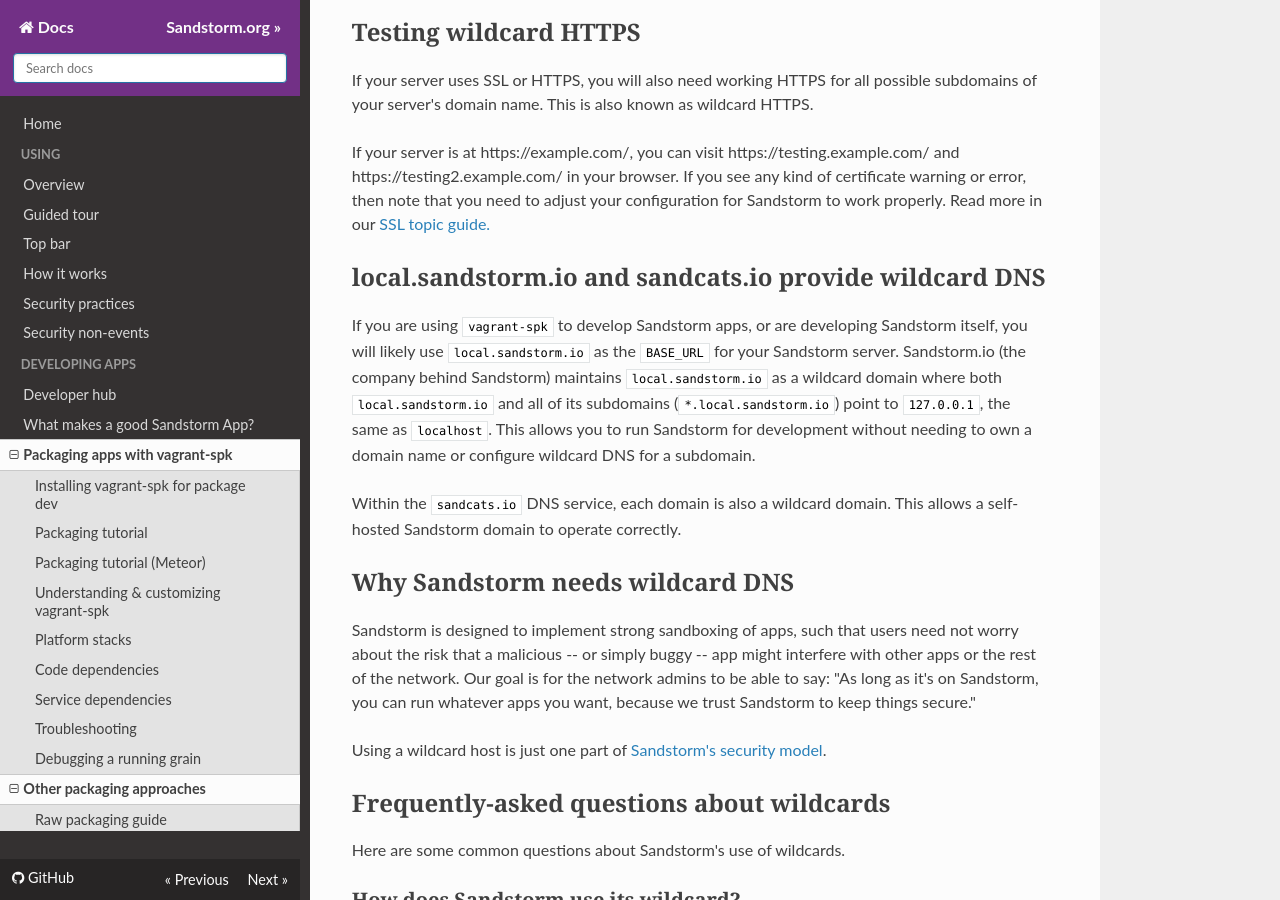
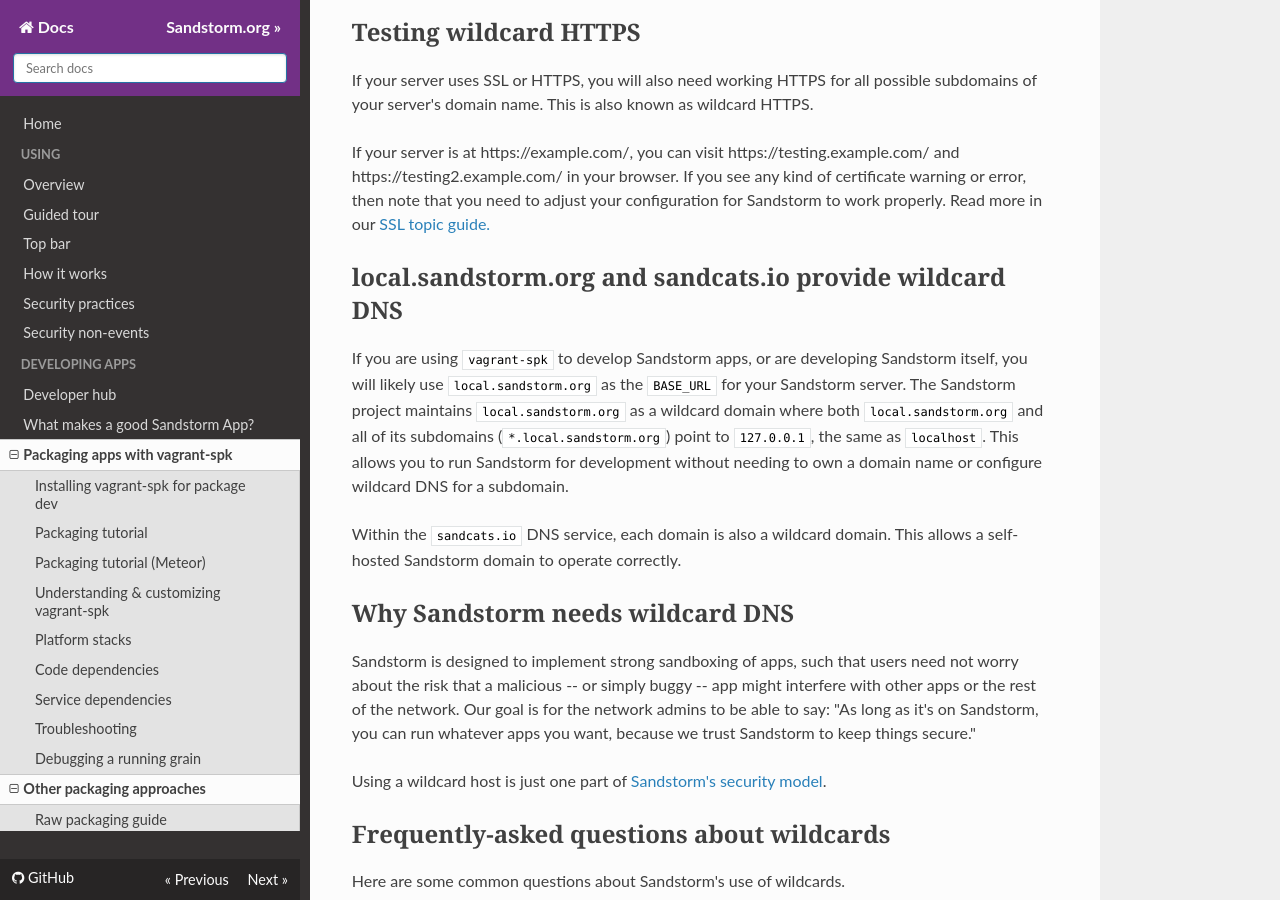
Before and after one commit to sandstorm-org/docs, an MkDocs documentation site: the page built from docs/administering/wildcard.md, in a window 1280 px wide and 900 px high, scrolled down 1547 px. Built offline with MkDocs 1.6.1, drawn with Linux system fonts in a browser that asks for light colours; nearby versions of some CDN libraries; some web fonts are replaced.

Commit message:
Use install.sandstorm.org and local.sandstorm.org

```diff
--- a/docs/administering/wildcard.md
+++ b/docs/administering/wildcard.md
@@ -78,12 +78,12 @@ https://testing2.example.com/ in your browser. If you see any kind of certificat
 then note that you need to adjust your configuration for Sandstorm to work properly. Read more in
 our [SSL topic guide.](ssl.md)
 
-## local.sandstorm.io and sandcats.io provide wildcard DNS
+## local.sandstorm.org and sandcats.io provide wildcard DNS
 
 If you are using `vagrant-spk` to develop Sandstorm apps, or are developing Sandstorm itself, you
-will likely use `local.sandstorm.io` as the `BASE_URL` for your Sandstorm server. Sandstorm.io (the
-company behind Sandstorm) maintains `local.sandstorm.io` as a wildcard domain where both
-`local.sandstorm.io` and all of its subdomains (`*.local.sandstorm.io`) point to `127.0.0.1`, the
+will likely use `local.sandstorm.org` as the `BASE_URL` for your Sandstorm server. The Sandstorm project
+maintains `local.sandstorm.org` as a wildcard domain where both
+`local.sandstorm.org` and all of its subdomains (`*.local.sandstorm.org`) point to `127.0.0.1`, the
 same as `localhost`. This allows you to run Sandstorm for development without needing to own a
 domain name or configure wildcard DNS for a subdomain.
 
```
Also changed, not shown: docs/administering/config-file.md (+3 -3 lines), docs/administering/faq.md (+1 -1 lines), docs/administering/install-script.md (+2 -2 lines), docs/developing/raw-packaging-guide.md (+1 -1 lines), docs/install.md (+10 -10 lines).
